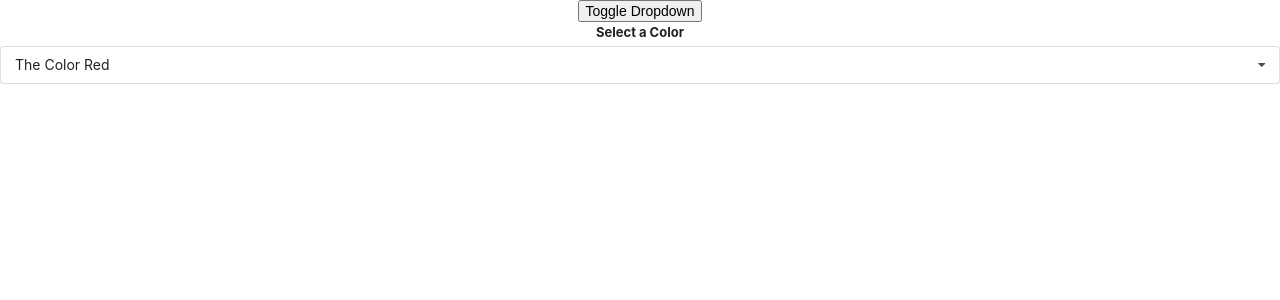
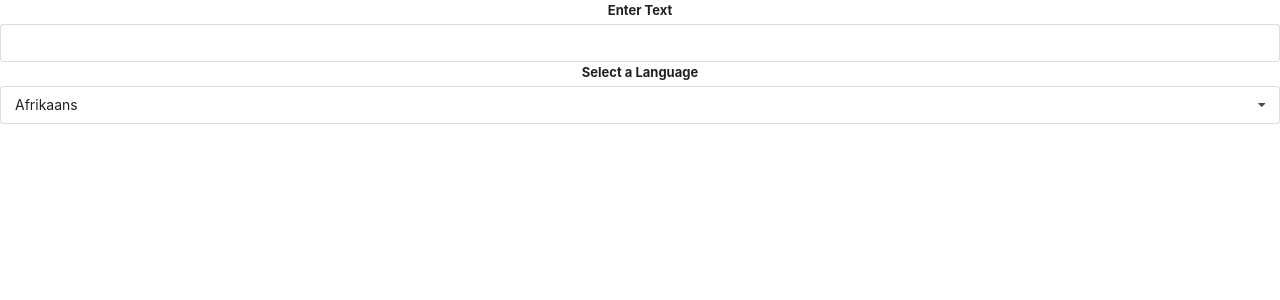
Before and after one commit to spencerlazzar/widget, a React (Create React App) app: page / in a window 1280 px wide. Shown: the top 300 px of the page. Built offline with nearby package versions, Linux system fonts and the light colour scheme; the HTML template or start-up script is replaced by a standard one.

Commit message:
Adding the Language Input

```diff
--- a/src/App.js
+++ b/src/App.js
@@ -3,6 +3,7 @@
 import Accordion from './components/Accordion';
 import Dropdown from './components/Dropdown';
 import Search from './components/Search';
+import Translate from './components/Translate';
 
 
 const items = [
@@ -38,23 +39,11 @@
 
 
 function App() {
-  const [selected, setSelected] = useState(options[0])
-  const [showDropdown, setShowDropdown] = useState(true);
 
 
   return (
     <div className="App">
-      <button onClick={() => setShowDropdown(!showDropdown)}>Toggle Dropdown</button>
-      {/* <Accordion items={items} /> */}
-      {showDropdown ?
-        <Dropdown
-          selected={selected}
-          onSelectedChange= {setSelected}
-          options={options}
-          /> : null
-
-      }
-      {/* <Search /> */}
+      <Translate />
     </div>
   );
 }
--- a/src/components/Dropdown.js
+++ b/src/components/Dropdown.js
@@ -1,6 +1,6 @@
 import React, {useState, useEffect, useRef} from 'react'
 
-const Dropdown = ({ options, selected, onSelectedChange }) => {
+const Dropdown = ({ options, selected, onSelectedChange, label }) => {
   const [open, setOpen] = useState(false);
   const ref = useRef();
 
@@ -41,7 +41,7 @@
   return (
     <div ref={ref} className="ui form">
       <div className="field">
-        <label className="label">Select a Color</label>
+        <label className="label">{label}</label>
         <div
         onClick={() => setOpen(!open)}
         className={`ui selection dropdown ${open ? 'visible active' : ''}`}
--- /dev/null
+++ b/src/components/Translate.js
@@ -0,0 +1,45 @@
+import React, { useState } from 'react'
+import Dropdown from './Dropdown'
+
+const options = [
+  {
+    label: 'Afrikaans',
+    value: 'af'
+  },
+  {
+    label: 'Arabic',
+    value: 'ar'
+  },
+  {
+    label: 'Hindi',
+    value: 'hi'
+  },
+]
+
+const Translate = () => {
+  const [ language, setLanguage] = useState(options[0])
+  const [ text, setText ] = useState('')
+
+  return (
+    <div>
+      <div className="ui form">
+        <div className="field">
+          <label>Enter Text</label>
+          <input
+          value={text}
+          onChange={(e) => setText(e.target.value)}
+          />
+        </div>
+      </div>
+
+      <Dropdown
+      label="Select a Language"
+      selected={language}
+      onSelectedChange={setLanguage}
+      options={options}
+      />
+    </div>
+  )
+}
+
+export default Translate
```
